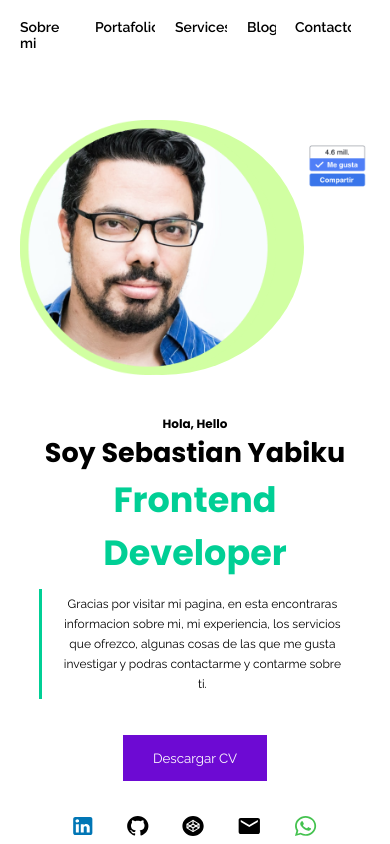
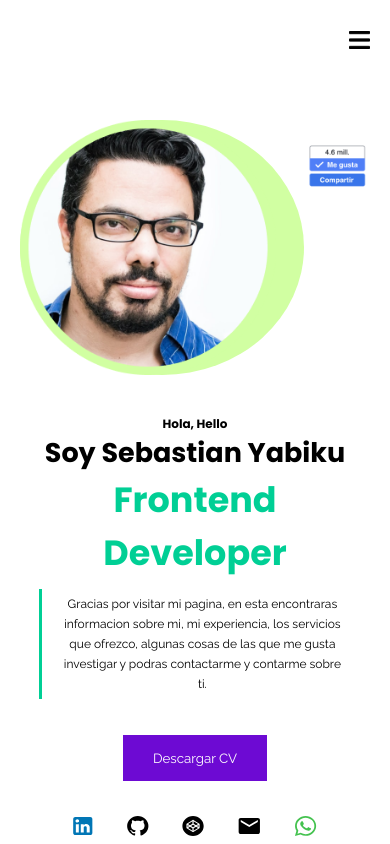
Before and after one commit to xxxJhairxxx/Reto-04-Figma-Website, a plain HTML site: page index.html in a window 390 px wide. Shown: the top 844 px of the page. Drawn offline with Linux system fonts and the light colour scheme.

Commit message:
boton burger

```diff
--- a/index.html
+++ b/index.html
@@ -40,6 +40,9 @@
                 <li class="hvr-underline-from-center">Blog</li>
                 <li class="hvr-underline-from-center">Contacto</li>
             </ul>
+            <div class="burger">
+                <img src="./images/burger.png" alt="">
+            </div>
         </nav>
         <section class="portada">
             <aside class="presentacion">
--- a/style.css
+++ b/style.css
@@ -38,8 +38,6 @@ header nav{
     display: flex;
 }
 
-
-
 .logo img{
   width: 80%;
 }
@@ -53,6 +51,20 @@ header nav{
     color: #00cf95;
     text-decoration:  #00cf95;
     cursor: url("./images/cursor.png"),auto;
+}
+
+nav .burger {
+  display: none;
+  flex-wrap: wrap;
+  width: 6%;
+}
+
+nav .burger img:hover{
+  cursor: url("./images/cursor2.png"),auto;
+}
+
+nav .burger img{
+  width: 100%;
 }
 
 .portada{
@@ -94,6 +106,11 @@ header nav{
     border: none;
     margin-right: auto;
 }
+
+.presentacion div button:hover{
+  cursor: url("./images/cursor2.png"),auto;
+}
+
 
 .presentacion div img{
 margin-right: 15px;
@@ -727,13 +744,21 @@ margin-right: 15px;
       width: 80%;
     }
 
-    .contacto-form input{
-      width: 80%;
-    }
-
     .contacto-form textarea{
       background-color: #fff;
     }
+    header nav {
+      justify-content:flex-end;
+    }
+    nav .burger {
+      display: flex;
+
+    }
+    nav .menu{
+      display: none;
+    }
+
+
 
 
     }
```
Also changed, not shown: images/burger.png (added).
